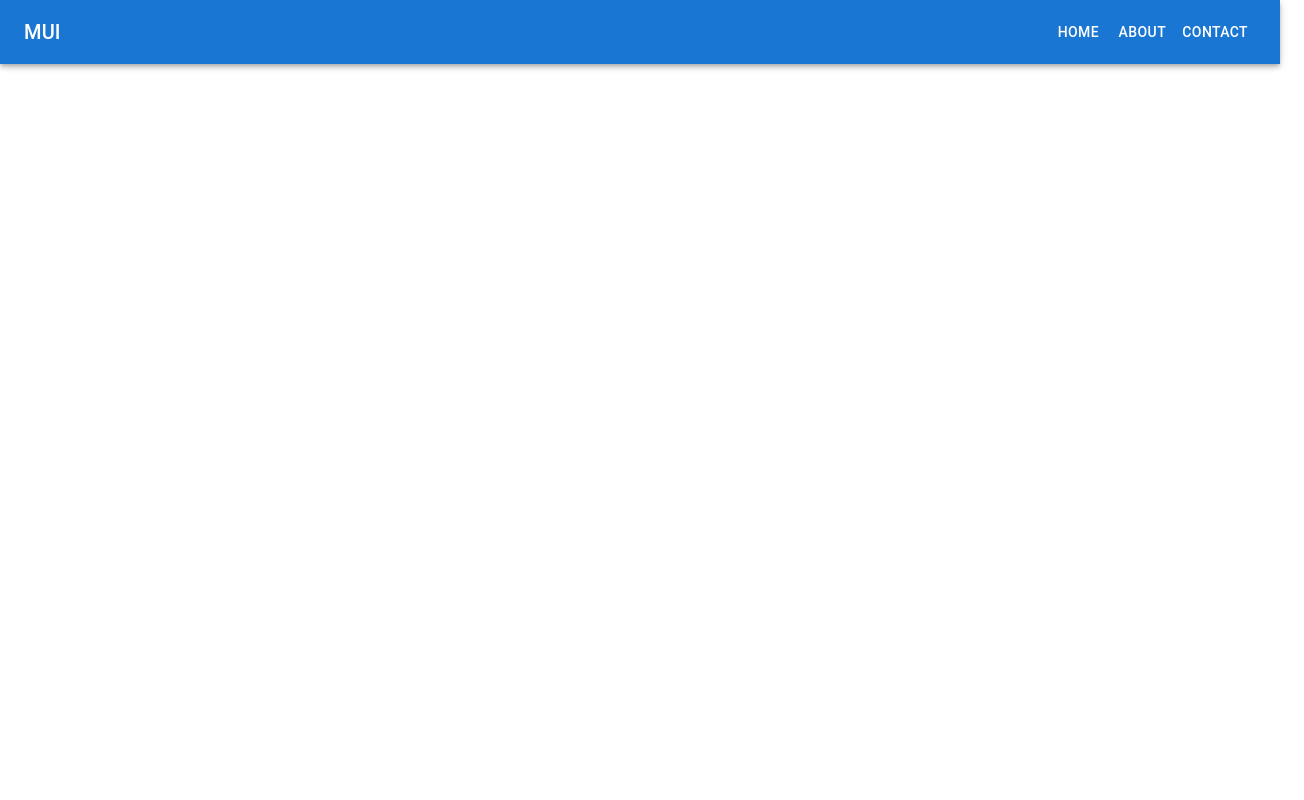
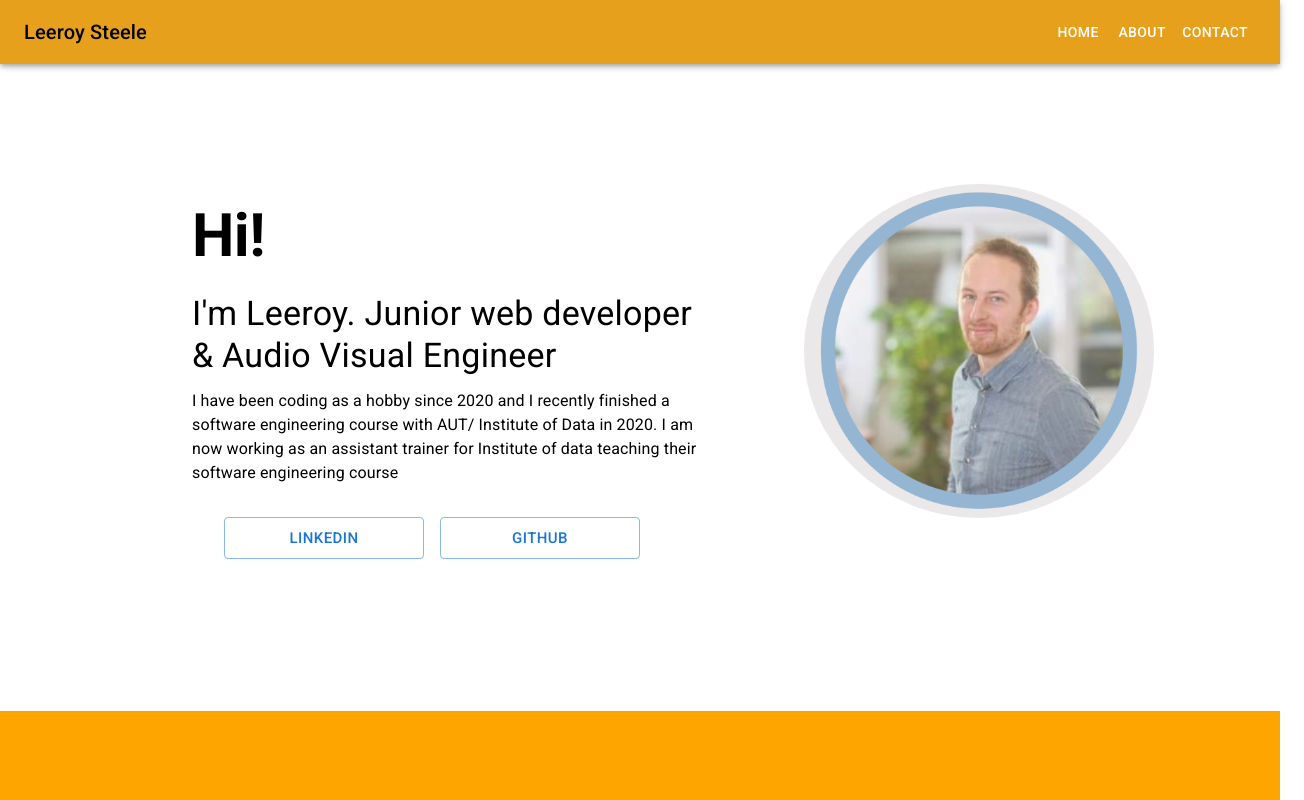
Before and after one commit to Leeroy-Steele/Bio_V2, a React (Create React App) app: page / in a window 1280 px wide. Shown: the top 800 px of the page, 1304 px wide, since content can reach past the window. Built offline with nearby package versions, Linux system fonts and the light colour scheme.

Commit message:
second commit

```diff
--- a/package.json
+++ b/package.json
@@ -5,6 +5,7 @@
   "dependencies": {
     "@emotion/react": "^11.10.5",
     "@emotion/styled": "^11.10.5",
+    "@fontsource/roboto": "^4.5.8",
     "@mui/icons-material": "^5.11.0",
     "@mui/material": "^5.11.6",
     "@testing-library/jest-dom": "^5.16.5",
@@ -12,6 +13,7 @@
     "@testing-library/user-event": "^13.5.0",
     "react": "^18.2.0",
     "react-dom": "^18.2.0",
+    "react-router-dom": "^6.8.0",
     "react-scripts": "5.0.1",
     "web-vitals": "^2.1.4"
   },
--- a/src/App.css
+++ b/src/App.css
@@ -1,38 +1,14 @@
-.App {
-  text-align: center;
+*{
+  color: black;
+  position: relative;
 }
 
-.App-logo {
-  height: 40vmin;
-  pointer-events: none;
+.appBar{
+  background-color: rgb(231, 160, 27);
 }
 
-@media (prefers-reduced-motion: no-preference) {
-  .App-logo {
-    animation: App-logo-spin infinite 20s linear;
-  }
+.mugShot{
+  border-radius: 50%;
+  max-width: 350px;
+
 }
-
-.App-header {
-  background-color: #282c34;
-  min-height: 100vh;
-  display: flex;
-  flex-direction: column;
-  align-items: center;
-  justify-content: center;
-  font-size: calc(10px + 2vmin);
-  color: white;
-}
-
-.App-link {
-  color: #61dafb;
-}
-
-@keyframes App-logo-spin {
-  from {
-    transform: rotate(0deg);
-  }
-  to {
-    transform: rotate(360deg);
-  }
-}
--- a/src/App.js
+++ b/src/App.js
@@ -1,10 +1,20 @@
 import Navbar from './components/navbar'
 import './App.css';
+import Bio from './components/Bio'
+import Hobbies from './components/Hobbies'
+
+import '@fontsource/roboto/300.css';
+import '@fontsource/roboto/400.css';
+import '@fontsource/roboto/500.css';
+import '@fontsource/roboto/700.css';
+
 
 function App() {
   return (
     <div className="App">
       <Navbar></Navbar>
+      <Bio></Bio>
+      <Hobbies></Hobbies>
     </div>
   );
 }
--- /dev/null
+++ b/src/components/Bio.js
@@ -0,0 +1,50 @@
+import * as React from 'react';
+import Box from '@mui/material/Box';
+import Grid from '@mui/material/Grid';
+import Typography from '@mui/material/Typography';
+import Stack from '@mui/material/Stack';
+import Button from '@mui/material/Button';
+import Mugshot from '../images/mugShot.PNG'
+
+export default function Bio() {
+
+
+  return (
+    <>
+        <br></br>
+
+        <Grid container spacing={2} direction="row-reverse" mt={6} py={6}>
+
+            <Grid item xs={12} md={5}>
+                <Box m={6} sx={{ width: '100%', maxWidth: 500 }}>
+
+                    <img className='mugShot' src={Mugshot} alt='profile picture'></img>
+
+                </Box>
+            </Grid>
+
+            <Grid item xs={12} md={5} m={3}>
+                <Typography variant="h2" gutterBottom sx={{fontWeight: 'bold',pt:5}}>
+                    Hi!
+                </Typography>
+
+                <Typography variant="h4" gutterBottom>
+                    I'm Leeroy. Junior web developer & Audio Visual Engineer
+                </Typography>
+
+                <Typography variant="body1" gutterBottom>
+                    I have been coding as a hobby since 2020 and I recently finished a software engineering course with AUT/ Institute of Data in 2020. I am now working as an assistant trainer
+                    for Institute of data teaching their software engineering course
+                </Typography>
+
+                <Stack spacing={2} direction="row" m={4}>
+                    {/* <Button variant="text">Text</Button>
+                    <Button variant="contained">Contained</Button> */}
+                    <a href='https://www.linkedin.com/in/lee-s-b2819b217/'><Button size="large" sx={{minWidth:200}} variant="outlined">Linkedin</Button></a>
+                    <a href='https://github.com/Leeroy-Steele'><Button size="large" sx={{minWidth:200}} variant="outlined">Github</Button></a>
+                </Stack>
+            </Grid>
+        </Grid>
+    </>
+  )
+}
--- /dev/null
+++ b/src/components/Hobbies.js
@@ -0,0 +1,25 @@
+import * as React from 'react';
+import Box from '@mui/material/Box';
+import Grid from '@mui/material/Grid';
+import Typography from '@mui/material/Typography';
+import Stack from '@mui/material/Stack';
+import Button from '@mui/material/Button';
+
+export default function Hobbies() {
+  return (
+    <>
+        <Grid container spacing={2} mt={6} py={6} sx={{bgcolor: 'orange' }}>
+            <Box m={6} sx={{ width: '100%', maxWidth: 500,  }}>
+
+                <Typography variant="h3" gutterBottom sx={{fontWeight: 'bold', pt:2}}>
+                    Hobbies
+                </Typography>
+
+
+
+
+            </Box>
+        </Grid>
+    </>
+  )
+}
--- a/src/components/navbar.js
+++ b/src/components/navbar.js
@@ -29,7 +29,7 @@ function DrawerAppBar(props) {
   const drawer = (
     <Box onClick={handleDrawerToggle} sx={{ textAlign: 'center' }}>
       <Typography variant="h6" sx={{ my: 2 }}>
-        MUI
+        Leeroy Steele
       </Typography>
       <Divider />
       <List>
@@ -50,8 +50,8 @@ function DrawerAppBar(props) {
     <Box sx={{ display: 'flex' }}>
       <CssBaseline />
 
-      <AppBar component="nav">
-        <Toolbar>
+      <AppBar component="nav" >
+        <Toolbar className='appBar'>
 
           <IconButton
             color="inherit"
@@ -66,11 +66,13 @@ function DrawerAppBar(props) {
           <Typography
             variant="h6"
             component="div"
-            sx={{ flexGrow: 1, display: { xs: 'none', sm: 'block' } }}
+            sx={{ flexGrow: 1 }}
             align="left"
           >
-            MUI
+            Leeroy Steele
           </Typography>
+
+
 
           <Box sx={{ display: { xs: 'none', sm: 'block' } }}>
             {navItems.map((item) => (
```
Also changed, not shown: src/components/Portfolio.js (added, +7 -0 lines), src/components/WorkExperience.js (added, +7 -0 lines), src/images/mugShot.PNG (added), 1 other file (tests, documents, lock files or other folders).
